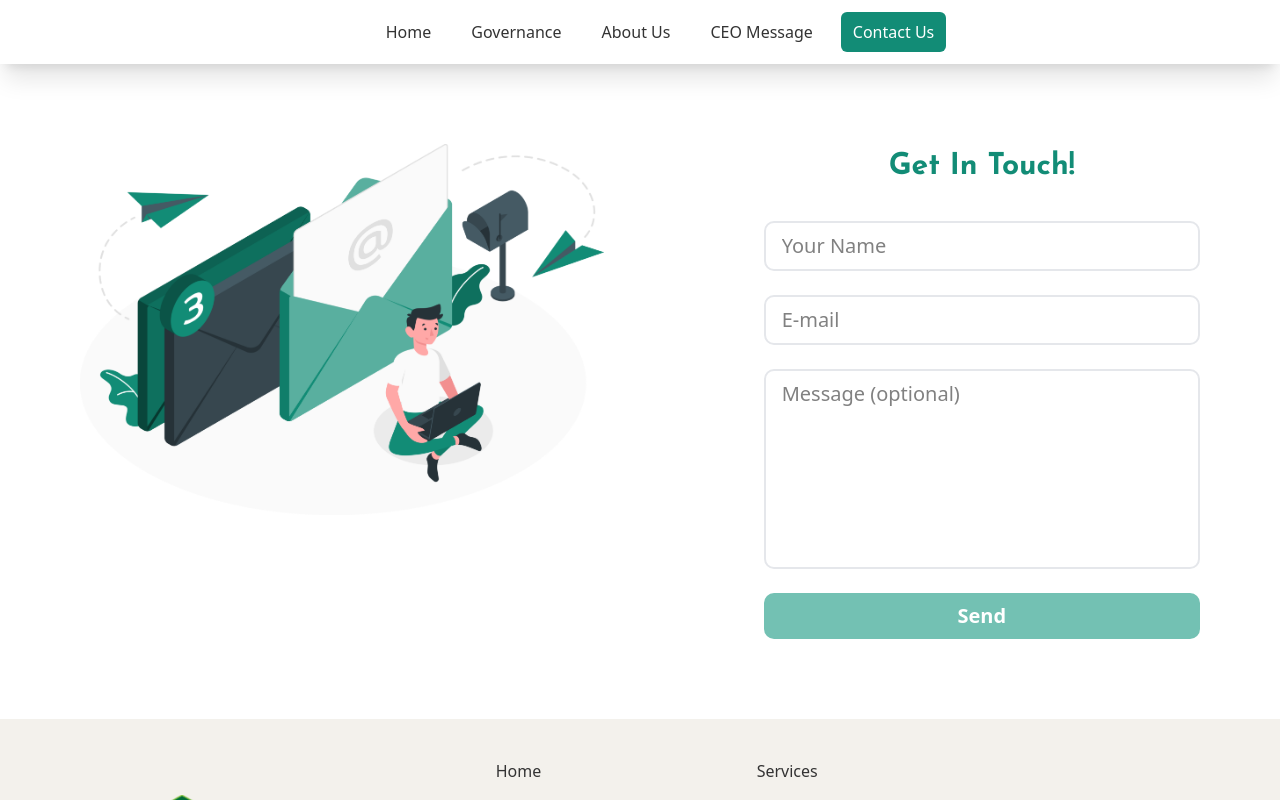
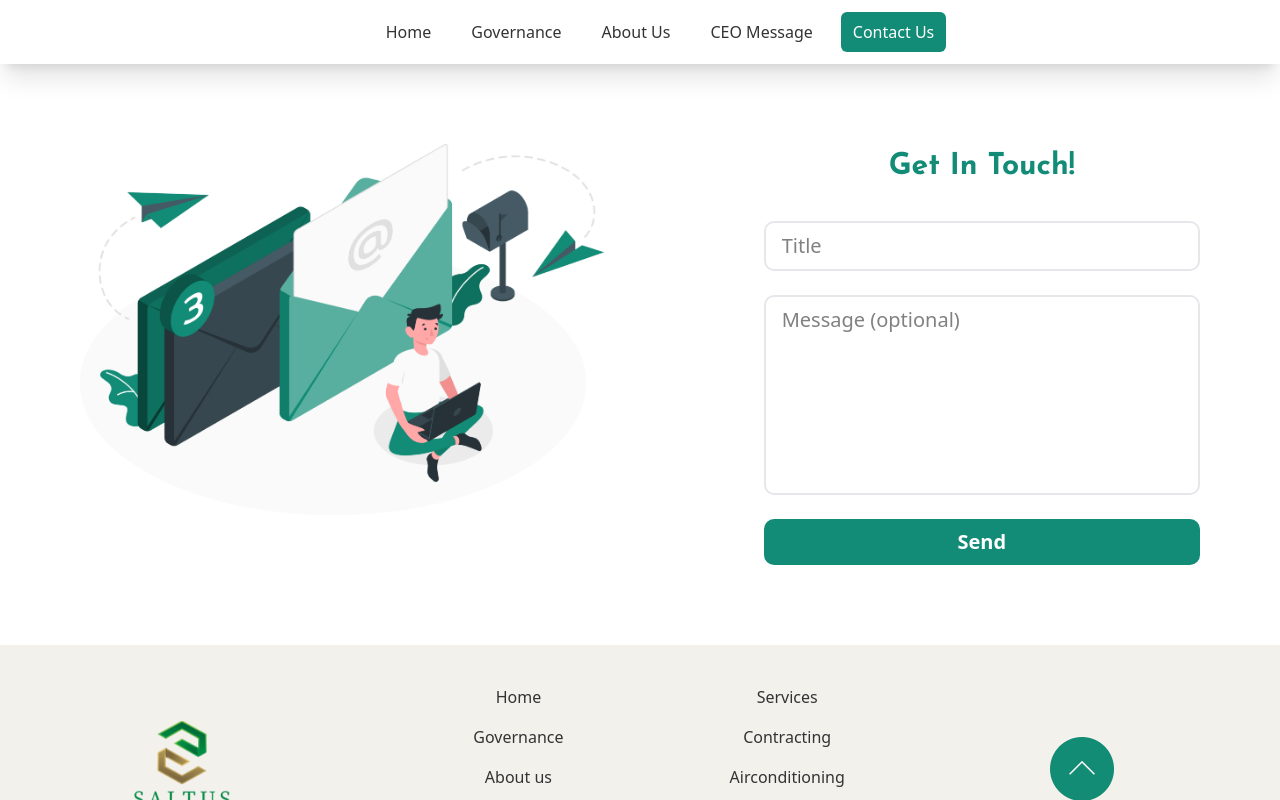
Before and after one commit to Zeyad-Hegazy/saltus, a React (Vite) app: page /contact in a window 1280 px wide. Shown: the top 800 px of the page. Built offline with nearby package versions, Linux system fonts and the light colour scheme.

Commit message:
Update ContactForm.jsx

```diff
--- a/src/pages/ContactForm.jsx
+++ b/src/pages/ContactForm.jsx
@@ -3,33 +3,9 @@ import mail from "../assets/images/mail.webp";
 
 const ContactForm = () => {
 	const [formData, setFormData] = useState({
-		userName: "",
-		email: "",
+		subject: "",
 		message: "",
 	});
-	const [nameError, setNameError] = useState(false);
-	const [emailError, setEmailError] = useState(false);
-
-	const nameRGX = /^[a-z0-9_-]{3,15}$/;
-	const emailRGX = /[^@ \t\r\n]+@[^@ \t\r\n]+\.[^@ \t\r\n]+/;
-
-	const validName = nameRGX.test(formData.userName);
-	const validEmail = emailRGX.test(formData.email);
-	const btnColor = !validName || !validEmail ? "bg-[#73C1B3]" : "bg-[#128c76]";
-
-	const submitHandler = (e) => {
-		e.preventDefault();
-
-		if (!validName) return setNameError(true);
-		if (!validEmail) return setEmailError(true);
-
-		console.log(formData);
-		setFormData({
-			userName: "",
-			email: "",
-			message: "",
-		});
-	};
 
 	return (
 		<section className="py-[5rem] flex flex-col sm:flex-row justify-center items-center xl:items-start gap-[5rem] sm:gap-[10rem] lg:px-[5rem]">
@@ -40,59 +16,17 @@ const ContactForm = () => {
 				<h3 className="text-[30px] main-font text-[#128C76] font-bold mb-4">
 					Get In Touch!
 				</h3>
-				<form
-					className="flex flex-col gap-6 mt-[2rem]"
-					onSubmit={submitHandler}
-					noValidate
-				>
+				<form className="flex flex-col gap-6 mt-[2rem]" noValidate>
 					<input
 						type="text"
-						placeholder="Your Name"
+						placeholder="Title"
 						className="w-full py-2 px-4 text-[20px] placeholder:text-[#818181] text-[#333333] border-2 border-solid border-#128C76 outline-none rounded-[10px]"
-						value={formData.userName}
-						onChange={(e) => {
-							setFormData({ ...formData, userName: e.target.value });
-							if (validName) {
-								setNameError(false);
-							}
-						}}
-						onBlur={() => {
-							if (!validName) {
-								setNameError(true);
-							} else {
-								setNameError(false);
-							}
-						}}
+						value={formData.subject}
+						onChange={(e) =>
+							setFormData({ ...formData, subject: e.target.value })
+						}
 					/>
-					{nameError && (
-						<p className="text-[#B32D1B] mt-[-20px] self-start">
-							Please enter a valid name
-						</p>
-					)}
-					<input
-						type="email"
-						placeholder="E-mail"
-						className="w-full py-2 px-4 text-[20px] placeholder:text-[#818181] text-[#333333] border-2 border-solid border-#128C76 outline-none rounded-[10px]"
-						value={formData.email}
-						onChange={(e) => {
-							setFormData({ ...formData, email: e.target.value });
-							if (validEmail) {
-								setEmailError(false);
-							}
-						}}
-						onBlur={() => {
-							if (!validEmail) {
-								setEmailError(true);
-							} else {
-								setEmailError(false);
-							}
-						}}
-					/>
-					{emailError && (
-						<p className="text-[#B32D1B] mt-[-20px] self-start">
-							Please enter a valid Email
-						</p>
-					)}
+
 					<textarea
 						className="resize-none h-[200px] w-full py-2 px-4 text-[20px] placeholder:text-[#818181] text-[#333333] border-2 border-solid border-#128C76 outline-none rounded-[10px]"
 						placeholder="Message (optional)"
@@ -101,13 +35,16 @@ const ContactForm = () => {
 							setFormData({ ...formData, message: e.target.value })
 						}
 					></textarea>
-					<button
-						disabled={!validName || !validEmail}
-						type="submit"
-						className={`w-full py-2 text-white font-bold text-[20px] ${btnColor} rounded-[10px]`}
+					<a
+						href={`mailto:jamal@saltusintgrated.com?subject=${formData.subject}&body=${formData.message}`}
 					>
-						Send
-					</button>
+						<button
+							type="button"
+							className={`w-full py-2 text-white font-bold text-[20px] bg-[#128c76] rounded-[10px]`}
+						>
+							Send
+						</button>
+					</a>
 				</form>
 			</div>
 		</section>
```
